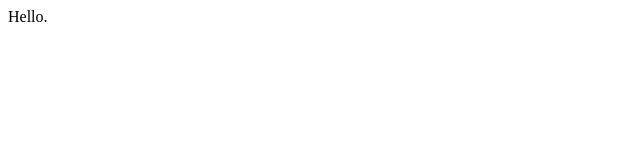
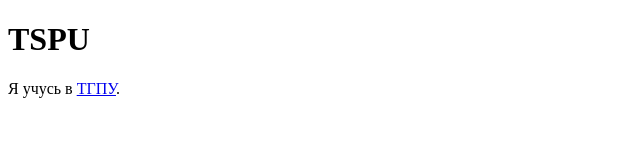
Before and after one commit to MARIETK/MARIETK.github.io, a plain HTML site: page index.html in a window 1280 px wide. Shown: the whole page, without its empty margins (0-640 px from the left). Drawn offline with Linux system fonts and the light colour scheme.

Commit message:
h1, a, p

```diff
--- a/index.html
+++ b/index.html
@@ -4,6 +4,7 @@
 <meta charset="utf-8">
         </head>
    <body>
-    Hello.
+    <h1>TSPU</h1>
+    <p>Я учусь в <a href="https://tspu/ru">ТГПУ</a>.</p>
    </body>
     </html>
```
